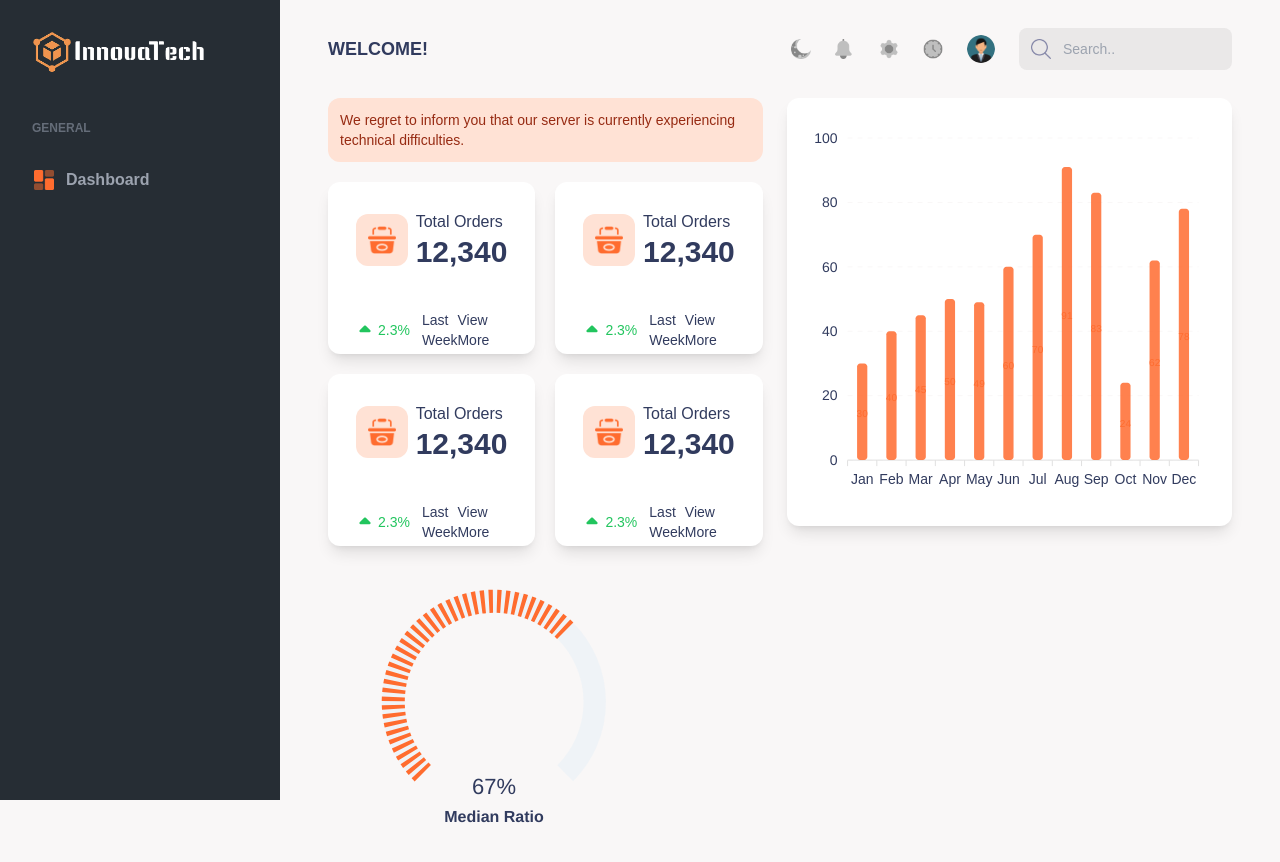
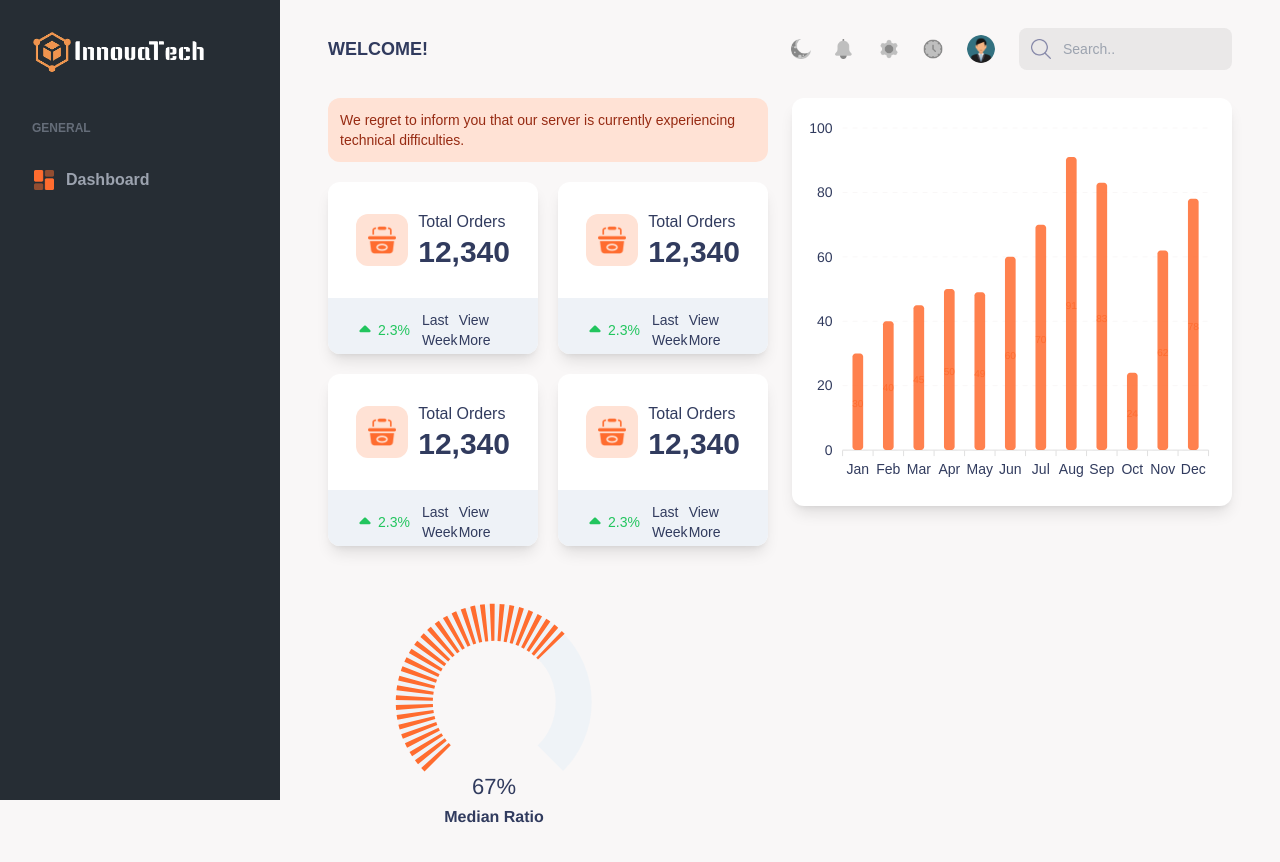
Before and after one commit to HKinnovaTech/Dashboard-Inventory, a Next.js app: page / in a window 1280 px wide. Shown: the top 862 px of the page. Built offline with nearby package versions, Linux system fonts and the light colour scheme.

Commit message:
fixed theme

```diff
--- a/src/app/Components/Dashboard/components/graph/RadialBarChart.tsx
+++ b/src/app/Components/Dashboard/components/graph/RadialBarChart.tsx
@@ -38,7 +38,7 @@ const RadialBarChart: React.FC = () => {
         startAngle: -135,
         endAngle: 135,
         hollow: {
-          size: "60%",
+          size: "40%",
         },
         track: {
           background: secondaryColor,
--- a/src/app/Components/Dashboard/components/graph/graph.tsx
+++ b/src/app/Components/Dashboard/components/graph/graph.tsx
@@ -115,7 +115,7 @@ const Graph: React.FC = () => {
   ];
 
   return (
-    <div className="app bg-primary xl:p-2.5 rounded-xl shadow-lg w-full h-full -z-10">
+    <div className="app bg-primary rounded-xl shadow-lg w-full -z-10">
       <div className="row">
         <div className="mixed-chart w-full">
           <Chart
--- a/src/app/Components/Dashboard/components/infocard.tsx
+++ b/src/app/Components/Dashboard/components/infocard.tsx
@@ -14,7 +14,7 @@ const InfoCard = (props) => {
         </div>
       </div>
 
-      <div className="flex justify-between items-center bg-secoundary py-3 px-7">
+      <div className="flex justify-between items-center bg-secondary py-3 px-7">
         <div className="flex gap-3 text-sm">
           <div className="flex items-center space-x-1 text-green-500">
             <FaCaretUp size={18} />
--- a/tailwind.config.ts
+++ b/tailwind.config.ts
@@ -11,7 +11,7 @@ export default {
       colors: {
         background: "var(--background)",
         primary: "var(--primary)",
-        secoundary: "var(--secoundary)",
+        secondary: "var(--secondary)",
         textcolor: "var(--text)",
         hilights: "var(--hilights)",
         tertiary: "var(--tertiary)",
```
